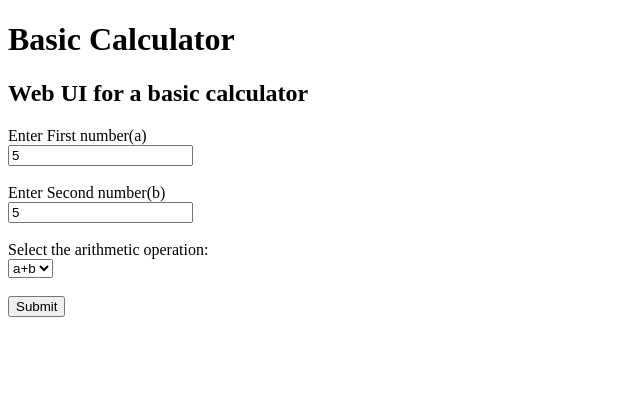
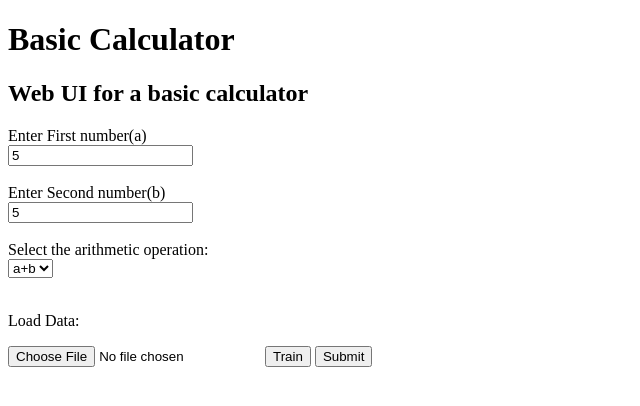
Before and after one commit to Dummy-gitacc/basic-calc, a Flask app: page / in a window 1280 px wide. Shown: the top 406 px of the page, without its empty margins (0-640 px from the left). Run offline with Flask 2, Linux system fonts and the light colour scheme.

Commit message:
Update index.html

```diff
--- a/templates/index.html
+++ b/templates/index.html
@@ -17,6 +17,9 @@
      <option value="*">a*b</option>
      <option value="/">a/b</option>
   </select><br><br>
+  <p>Load Data:</p>
+  <input type="file" name="file" required />
+  <input type = "submit" value="Train">
   <input type="submit">
 </form>
 
```
